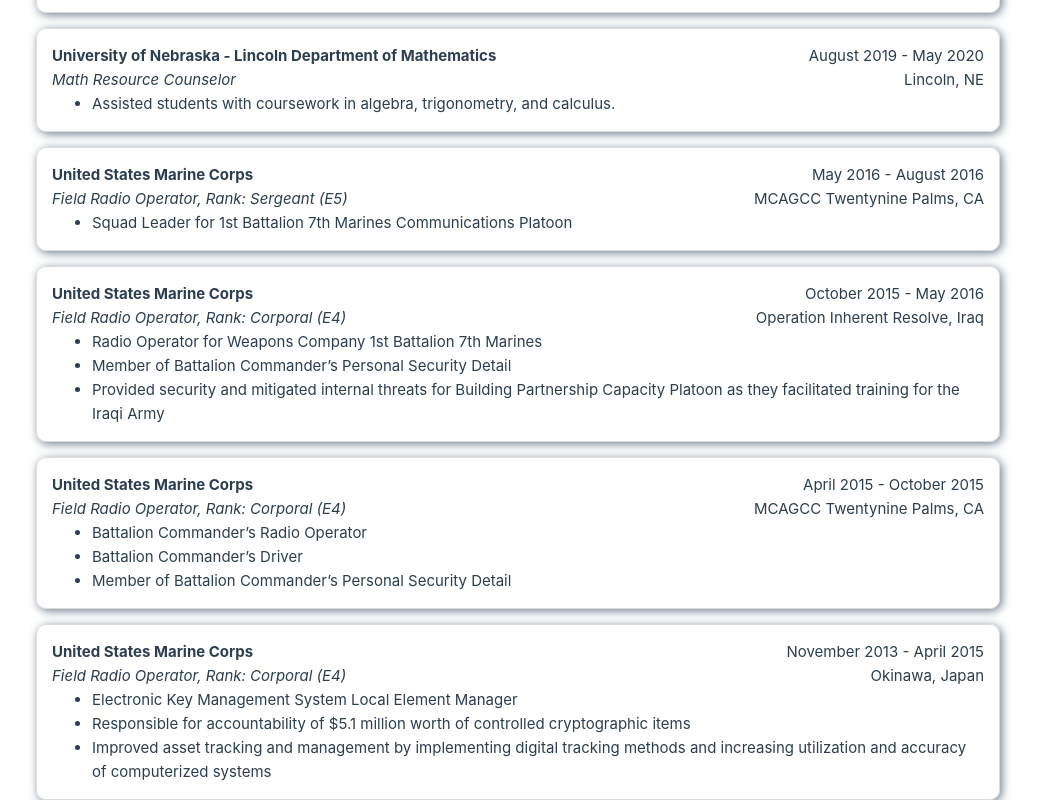
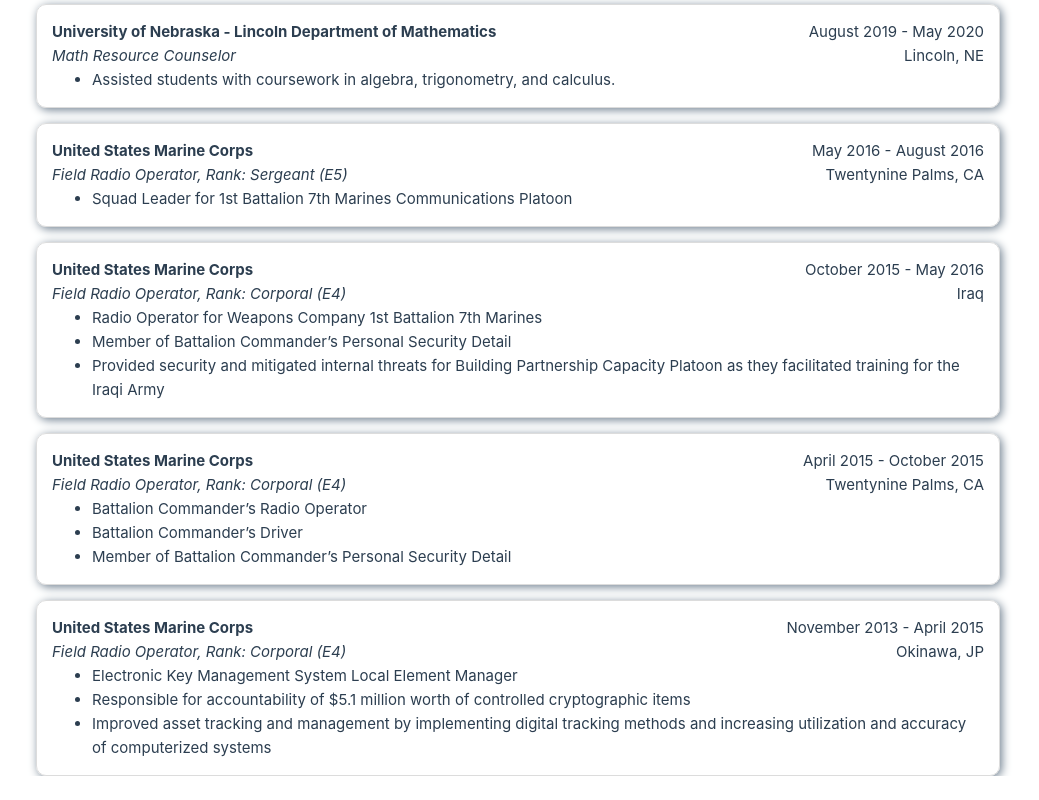
Before and after one commit to spierce5/sam-pierce-portfolio, a Vue app: page /experience in a window 1280 px wide. Shown: the part 950-1750 px from the top of the page, without its empty margins (122-1161 px from the left). After the commit the page ends 1726 px from the top, so only its background shows below. Built offline with nearby package versions, Linux system fonts and the light colour scheme.

Commit message:
updated resume and resume data schema

```diff
--- a/src/assets/resume_data.json
+++ b/src/assets/resume_data.json
@@ -1,38 +1,44 @@
 {
+	"basics": {
 		"name": "Samuel Pierce",
-    "contact": {
+		"label": "Senior Professional Services Consultant",
+		"image": "",
+		"email": "sam.pierce76@gmail.com",
 		"phone": "(402) 405-9977",
-        "email": "sam.pierce76@gmail.com",
-        "linkedin": "https://linkedin.com/in/pierce-samuel",
-        "portfolio": "https://samuel-pierce.vercel.app"
+		"url": "https://samuel-pierce.vercel.app",
+		"location": {
+			"address": "",
+			"postalCode": "",
+			"city": "Lincoln",
+			"countryCode": "US",
+			"region": "NE"
 		},
-    "education": [{
-            "institution": "University of Nebraska-Lincoln",
-            "degree": "B.S. in Mathematics and German",
-            "location": "Lincoln, NE",
-            "start_date": "2017-08-01",
-            "end_date": "2021-05-01",
-            "active": false
+		"profiles": [
+			{
+				"network": "LinkedIn",
+				"username": "pierce-samuel",
+				"url": "https://linkedin.com/in/pierce-samuel"
 			}
-    ],
-    "experience": [{
-            "company": "Aptean",
-            "title": "Senior Professional Services Consultant",
+		]
+	},
+	"work": [
+		{
+			"name": "Aptean",
 			"location": "Alpharetta, GA",
-            "start_date": "2024-01-01",
-            "end_date": null,
-            "active": true,
-            "responsibilities": [
-                "To be completed"
-            ]
-        }, {
-            "company": "Aptean",
-            "title": "Senior Customer Support Consultant",
+			"position": "Senior Professional Services Consultant",
+			"startDate": "2024-01-01",
+			"endDate": null,
+			"summary": "To be completed",
+			"highlights": []
+		},
+		{
+			"name": "Aptean",
 			"location": "Alpharetta, GA",
-            "start_date": "2022-10-01",
-            "end_date": "2024-01-01",
-            "active": false,
-            "responsibilities": [
+			"position": "Senior Customer Support Consultant",
+			"startDate": "2022-10-01",
+			"endDate": "2024-01-01",
+			"summary": "",
+			"highlights": [
 				"Analyzed complex issues and selected methods for obtaining results.",
 				"Supported Enterprise Asset Management/Computerized Maintenance Management applications in SAAS and On-Premise environments.",
 				"Troubleshot customer problems using internal tools.",
@@ -41,120 +47,229 @@
 				"Maintained and improved group processes, communicated process issues, and suggested improvements.",
 				"Used SQL, Python, PowerBI, and Salesforce to create reports and analyze customer environments."
 			]
-        }, {
-            "company": "Aptean",
-            "title": "Customer Support Consultant",
+		},
+		{
+			"name": "Aptean",
 			"location": "Alpharetta, GA",
-            "start_date": "2022-04-01",
-            "end_date": "2022-10-01",
-            "active": false,
-            "responsibilities": [
+			"position": "Customer Support Consultant",
+			"startDate": "2022-04-01",
+			"endDate": "2022-10-01",
+			"summary": "",
+			"highlights": [
 				"Worked on problems requiring evaluation and demonstrated judgment in obtaining solutions.",
 				"Networked with senior personnel in area of expertise."
 			]
-        }, {
-            "company": "Aptean",
-            "title": "Customer Success Analyst",
+		},
+		{
+			"name": "Aptean",
 			"location": "Alpharetta, GA",
-            "start_date": "2021-08-01",
-            "end_date": "2022-04-01",
-            "active": false,
-            "responsibilities": [
+			"position": "Customer Success Analyst",
+			"startDate": "2021-08-01",
+			"endDate": "2022-04-01",
+			"summary": "",
+			"highlights": [
 				"Analyzed situations requiring review of multiple factors.",
 				"Built productive internal and external working relationships."
 			]
-        }, {
-            "company": "University of Nebraska - Lincoln Department of Mathematics",
-            "title": "Learning Assistant",
+		},
+		{
+			"name": "University of Nebraska - Lincoln Department of Mathematics",
 			"location": "Lincoln, NE",
-            "start_date": "2020-08-01",
-            "end_date": "2021-05-01",
-            "active": false,
-            "responsibilities": [
+			"position": "Learning Assistant",
+			"startDate": "2020-08-01",
+			"endDate": "2021-05-01",
+			"summary": "",
+			"highlights": [
 				"Facilitated student learning by answering questions and leading review sessions.",
 				"Managed Zoom meetings and attendance."
 			]
-        }, {
-            "company": "University of Nebraska - Lincoln Department of Mathematics",
-            "title": "Math Resource Counselor",
+		},
+		{
+			"name": "University of Nebraska - Lincoln Department of Mathematics",
 			"location": "Lincoln, NE",
-            "start_date": "2019-08-01",
-            "end_date": "2020-05-01",
-            "active": false,
-            "responsibilities": [
+			"position": "Math Resource Counselor",
+			"startDate": "2019-08-01",
+			"endDate": "2020-05-01",
+			"summary": "",
+			"highlights": [
 				"Assisted students with coursework in algebra, trigonometry, and calculus."
 			]
-        }, {
-            "company": "United States Marine Corps",
-            "title": "Field Radio Operator, Rank: Sergeant (E5)",
-            "location": "MCAGCC Twentynine Palms, CA",
-            "start_date": "2016-05-01",
-            "end_date": "2016-08-01",
-            "active": false,
-            "responsibilities": [
+		},
+		{
+			"name": "United States Marine Corps",
+			"location": "Twentynine Palms, CA",
+			"position": "Field Radio Operator, Rank: Sergeant (E5)",
+			"startDate": "2016-05-01",
+			"endDate": "2016-08-01",
+			"summary": "",
+			"highlights": [
 				"Squad Leader for 1st Battalion 7th Marines Communications Platoon"
 			]
-        }, {
-            "company": "United States Marine Corps",
-            "title": "Field Radio Operator, Rank: Corporal (E4)",
-            "location": "Operation Inherent Resolve, Iraq",
-            "start_date": "2015-10-01",
-            "end_date": "2016-05-01",
-            "active": false,
-            "responsibilities": [
+		},
+		{
+			"name": "United States Marine Corps",
+			"location": "Iraq",
+			"position": "Field Radio Operator, Rank: Corporal (E4)",
+			"startDate": "2015-10-01",
+			"endDate": "2016-05-01",
+			"summary": "",
+			"highlights": [
 				"Radio Operator for Weapons Company 1st Battalion 7th Marines",
 				"Member of Battalion Commander’s Personal Security Detail",
 				"Provided security and mitigated internal threats for Building Partnership Capacity Platoon as they facilitated training for the Iraqi Army"
 			]
-        }, {
-            "company": "United States Marine Corps",
-            "title": "Field Radio Operator, Rank: Corporal (E4)",
-            "location": "MCAGCC Twentynine Palms, CA",
-            "start_date": "2015-04-01",
-            "end_date": "2015-10-01",
-            "active": false,
-            "responsibilities": [
+		},
+		{
+			"name": "United States Marine Corps",
+			"location": "Twentynine Palms, CA",
+			"position": "Field Radio Operator, Rank: Corporal (E4)",
+			"startDate": "2015-04-01",
+			"endDate": "2015-10-01",
+			"summary": "",
+			"highlights": [
 				"Battalion Commander’s Radio Operator",
 				"Battalion Commander’s Driver",
 				"Member of Battalion Commander’s Personal Security Detail"
 			]
-        }, {
-            "company": "United States Marine Corps",
-            "title": "Field Radio Operator, Rank: Corporal (E4)",
-            "location": "Okinawa, Japan",
-            "start_date": "2013-11-01",
-            "end_date": "2015-04-01",
-            "active": false,
-            "responsibilities": [
+		},
+		{
+			"name": "United States Marine Corps",
+			"location": "Okinawa, JP",
+			"position": "Field Radio Operator, Rank: Corporal (E4)",
+			"startDate": "2013-11-01",
+			"endDate": "2015-04-01",
+			"summary": "",
+			"highlights": [
 				"Electronic Key Management System Local Element Manager",
 				"Responsible for accountability of $5.1 million worth of controlled cryptographic items",
 				"Improved asset tracking and management by implementing digital tracking methods and increasing utilization and accuracy of computerized systems"
 			]
 		}
 	],
-    "skills": {
-        "languages": ["JavaScript", "Python", "Java", "MS SQL", "MySQL", "PostgreSQL"],
-        "libraries_frameworks": ["React", "Next.js", "Node.js", "Spring Boot", "Firebase", "Pandas", "Material UI", "TailwindCSS"],
-        "markup_style": ["HTML", "CSS", "LaTeX"],
-        "software": ["Microsoft Office", "PowerBI", "Salesforce", "Git"]
-    },
-    "certifications": [{
-            "title": "Introduction to Data Science in Python",
-            "institution": "University of Michigan, Coursera",
-            "date": "2021-07-25"
-        }, {
-            "title": "Responsive Web Design",
-            "institution": "freeCodeCamp",
-            "date": "2021-08-25"
-        }, {
-            "title": "JavaScript Algorithms and Data Structures",
-            "institution": "freeCodeCamp",
-            "date": "2021-10-03"
-        }, {
-            "title": "Front End Development Libraries",
-            "institution": "freeCodeCamp",
-            "date": "2022-06-05"
+	"education": [
+		{
+			"institution": "University of Nebraska-Lincoln",
+			"url": "",
+			"area": "Mathematics and German",
+			"studyType": "Bachelor",
+			"startDate": "2017-08-01",
+			"endDate": "2021-05-01",
+			"score": "",
+			"courses": []
 		}
 	],
-    "interests": ["Math", "Guitar", "German", "Reading", "Singing", "Traveling", "Coding"]
+	"certificates": [
+		{
+			"name": "Introduction to Data Science in Python",
+			"date": "2021-07-25",
+			"issuer": "University of Michigan, Coursera",
+			"url": ""
+		},
+		{
+			"name": "Responsive Web Design",
+			"date": "2021-08-25",
+			"issuer": "freeCodeCamp",
+			"url": ""
+		},
+		{
+			"name": "JavaScript Algorithms and Data Structures",
+			"date": "2021-10-03",
+			"issuer": "freeCodeCamp",
+			"url": ""
+		},
+		{
+			"name": "Front End Development Libraries",
+			"date": "2022-06-05",
+			"issuer": "freeCodeCamp",
+			"url": ""
 		}
+	],
+	"skills": [
+		{
+			"name": "Languages",
+			"level": "",
+			"keywords": [
+				"C#",
+				"JavaScript",
+				"Python",
+				"Java",
+				"SQL"
+			]
+		},
+		{
+			"name": "Libraries & Frameworks",
+			"level": "",
+			"keywords": [
+				"Vue",
+				".NET",
+				"React",
+				"Next.js",
+				"Node.js",
+				"Spring Boot",
+				"Firebase",
+				"Pandas",
+				"Material UI",
+				"TailwindCSS"
+			]
+		},
+		{
+			"name": "Markup & Style",
+			"level": "",
+			"keywords": [
+				"HTML",
+				"CSS",
+				"LaTeX"
+			]
+		},
+		{
+			"name": "Software",
+			"level": "",
+			"keywords": [
+				"Microsoft Office",
+				"PowerBI",
+				"Salesforce",
+				"Git"
+			]
+		}
+	],
+	"languages": [
+		{
+			"language": "English",
+			"fluency": "Native"
+		},
+		{
+			"language": "German",
+			"fluency": "Advanced"
+		}
+	],
+	"interests": [
+		{
+			"name": "Math",
+			"keywords": []
+		},
+		{
+			"name": "Guitar",
+			"keywords": []
+		},
+		{
+			"name": "German",
+			"keywords": []
+		},
+		{
+			"name": "Reading",
+			"keywords": []
+		},
+		{
+			"name": "Singing",
+			"keywords": []
+		},
+		{
+			"name": "Traveling",
+			"keywords": []
+		},
+		{
+			"name": "Coding",
+			"keywords": []
+		}
+	]
+}
--- a/src/views/ExperienceView.vue
+++ b/src/views/ExperienceView.vue
@@ -2,21 +2,21 @@
 import ResumeData from '../assets/resume_data.json'
 import ExperienceCard from '@/components/ExperienceCard.vue'
 
-const { experience } = ResumeData
+const { work } = ResumeData
 </script>
 
 <template>
   <div class="xpContainer">
     <ExperienceCard
-      v-for="xp in experience"
-      :title="xp.title"
-      :company="xp.company"
-      :start_date="new Date(xp.start_date)"
-      :end_date="!xp.end_date ? undefined : new Date(xp.end_date)"
-      :active="xp.active"
-      :responsibilities="xp.responsibilities"
+      v-for="xp in work"
+      :title="xp.position"
+      :company="xp.name"
+      :start_date="new Date(xp.startDate)"
+      :end_date="!xp.endDate ? undefined : new Date(xp.endDate)"
+      :active="!xp.endDate ? true : false"
+      :responsibilities="xp.highlights"
       :location="xp.location"
-      :key="xp.title"
+      :key="xp.position"
     />
   </div>
 </template>
```
Also changed, not shown: src/assets/resume_data_oldschema.json (added, +160 -0 lines), 1 other file (tests, documents, lock files or other folders). Lines whose indentation alone changed are shown as unchanged.
